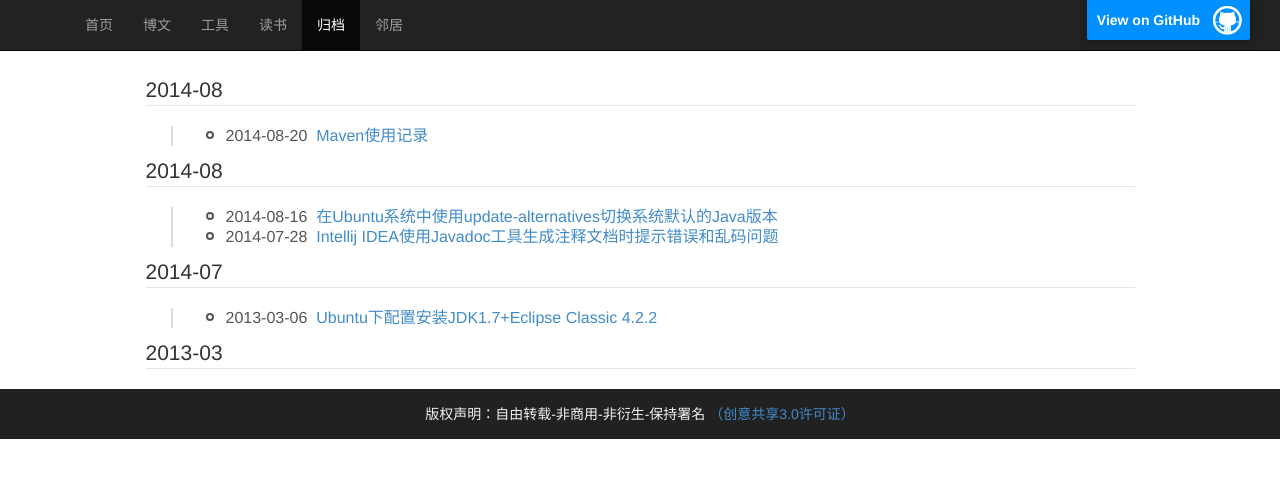
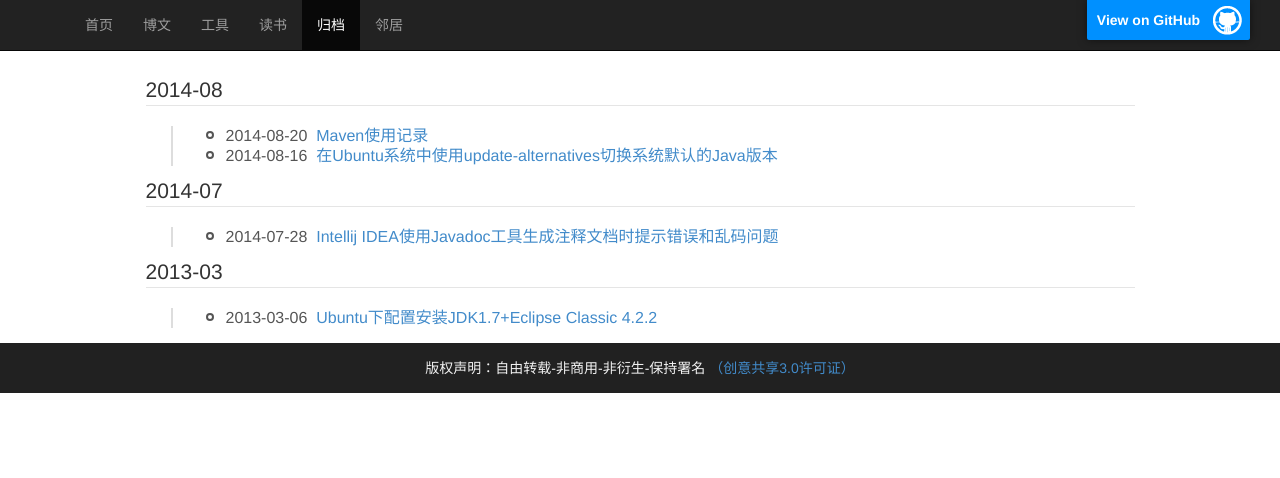
Before and after one commit to sheleng/sheleng.github.io, a Jekyll site: the page built from pages/archive.html, in a window 1280 px wide. Shown: the top 478 px of the page. Built offline with Jekyll 4.4.1, drawn with Linux system fonts in a browser that asks for light colours.

Commit message:
调整归档列表内容

```diff
--- a/pages/archive.html
+++ b/pages/archive.html
@@ -5,25 +5,17 @@
 ---
 
 <div class="times">
-  {% assign is_first = true %}
   {% capture pre_year_month %}{{ '' }}{% endcapture %}
   {% for post in site.posts  %}
     {% if post.category == 'blogs' or post.category == 'tools' %}
       {% capture this_year_month %}{{ post.date | date: "%Y-%m" }}{% endcapture %}
-
-      {% if is_first %}
-        {% assign is_first = false %}
-        <legend id="{{ this_year_month }}">{{ this_year_month }}</legend>
-        <ul>
-      {% endif %}
-
-      <li><b></b><span>{{ post.date | date: "%Y-%m-%d" }}&nbsp;&nbsp;<a class="pjaxlink" href="{{ post.url }}">{{ post.title }}</a></span></li>
 
       {% if this_year_month != pre_year_month %}
         </ul>
         <legend id="{{ this_year_month }}">{{ this_year_month }}</legend>
         <ul>
       {% endif %}
+      <li><b></b><span>{{ post.date | date: "%Y-%m-%d" }}&nbsp;&nbsp;<a class="pjaxlink" href="{{ post.url }}">{{ post.title }}</a></span></li>
       {% capture pre_year_month %}{{ post.date | date: "%Y-%m" }}{% endcapture %}
     {% endif %}
   {% endfor %}
```
